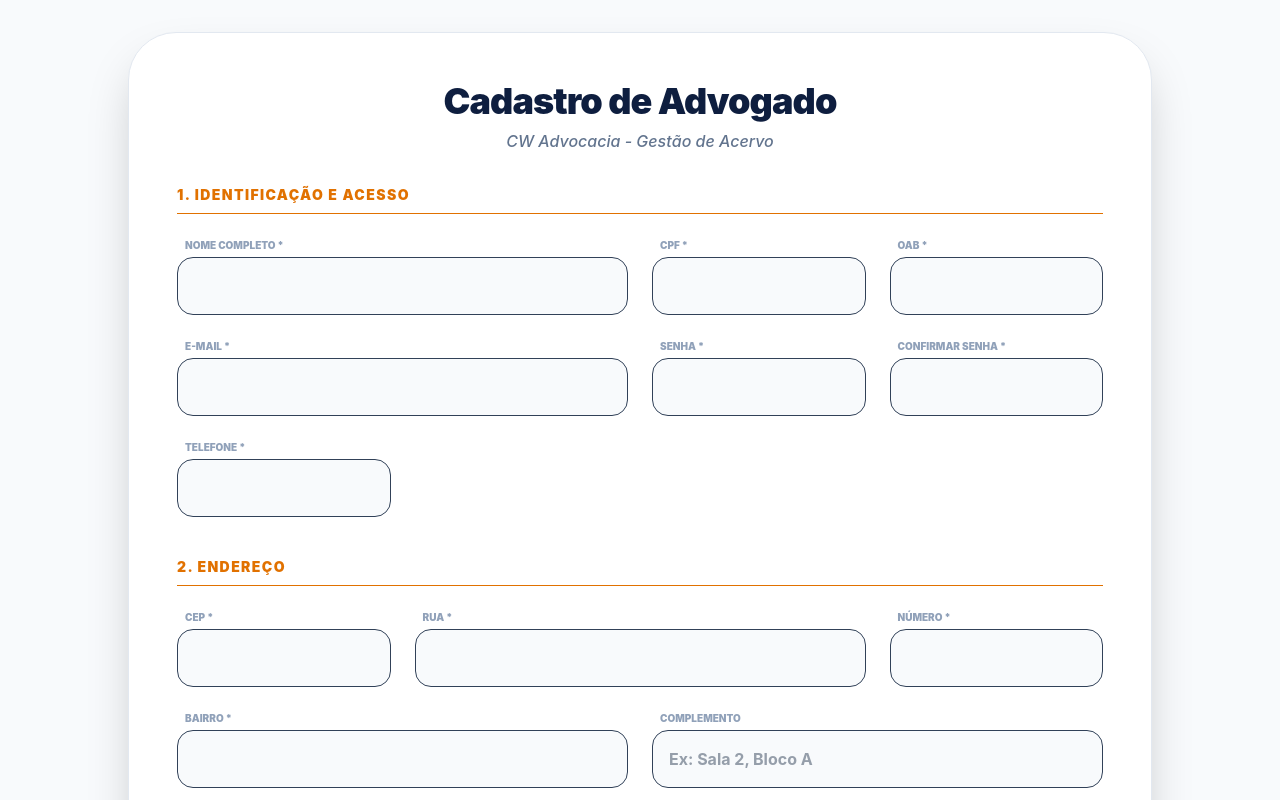
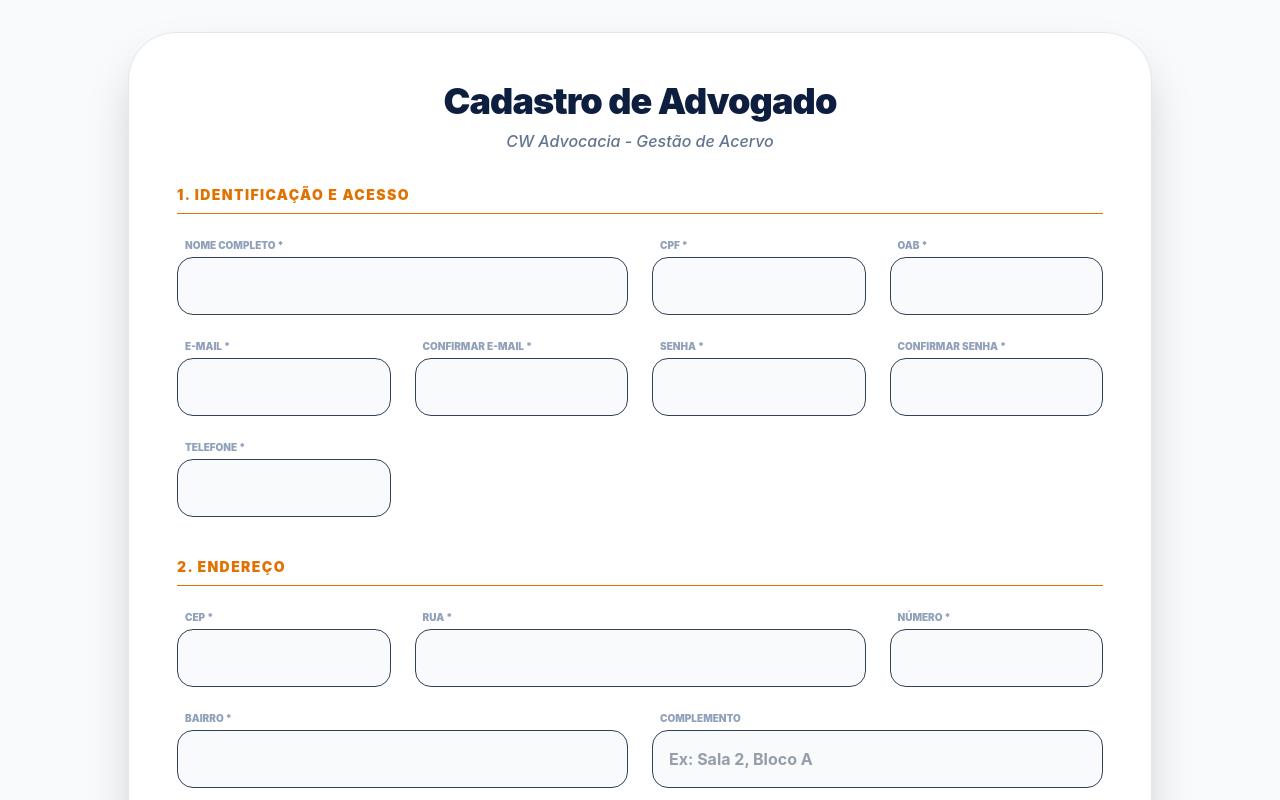
Before and after one commit to DavidWanderley/JuriModelos-app, a React (Vite) app: page /criar-conta in a window 1280 px wide. Shown: the top 800 px of the page. Built offline with nearby package versions, Linux system fonts and the light colour scheme.

Commit message:
adicao do campo de confirmacao de email

```diff
--- a/src/pages/SignUp.jsx
+++ b/src/pages/SignUp.jsx
@@ -6,6 +6,7 @@ const SignUp = () => {
   const [dados, setDados] = useState({
     nome: "",
     email: "",
+    confirmarEmail: "",
     senha: "",
     confirmarSenha: "",
     telefone: "",
@@ -121,12 +122,15 @@ const SignUp = () => {
   const handleSubmit = async (e) => {
     e.preventDefault();
 
+    if (dados.email !== dados.confirmarEmail)
+      return alert("Os e-mails não coincidem!");
     if (dados.senha !== dados.confirmarSenha)
       return alert("As senhas não coincidem!");
 
     setLoading(true);
     try {
-      const { confirmarSenha, ...dadosParaEnviar } = dados;
+      const { confirmarEmail, confirmarSenha, ...dadosParaEnviar } = dados;
+
       await api.post("/auth/register", dadosParaEnviar);
       alert("Advogado cadastrado com sucesso!");
       navigate("/login");
@@ -195,7 +199,7 @@ const SignUp = () => {
                 />
               </div>
 
-              <div className="md:col-span-2 flex flex-col gap-1">
+              <div className="md:col-span-1 flex flex-col gap-1">
                 <label className="text-[10px] font-black uppercase text-slate-400 ml-2">
                   E-mail *
                 </label>
@@ -203,8 +207,22 @@ const SignUp = () => {
                   type="email"
                   name="email"
                   required
-                  className="bg-slate-50 border p-4 rounded-2xl outline-none font-bold text-slate-700 focus:ring-2 focus:ring-amber-500"
+                  className="bg-slate-50 border p-4 rounded-2xl outline-none font-bold text-slate-700"
                   value={dados.email}
+                  onChange={handleChange}
+                />
+              </div>
+
+              <div className="md:col-span-1 flex flex-col gap-1">
+                <label className="text-[10px] font-black uppercase text-slate-400 ml-2">
+                  Confirmar E-mail *
+                </label>
+                <input
+                  type="email"
+                  name="confirmarEmail"
+                  required
+                  className="bg-slate-50 border p-4 rounded-2xl outline-none font-bold text-slate-700"
+                  value={dados.confirmarEmail}
                   onChange={handleChange}
                 />
               </div>
@@ -235,7 +253,7 @@ const SignUp = () => {
                   onChange={handleChange}
                 />
               </div>
-              <div className="flex flex-col gap-1">
+              <div className="md:col-span-2 lg:col-span-1 flex flex-col gap-1">
                 <label className="text-[10px] font-black uppercase text-slate-400 ml-2">
                   Telefone *
                 </label>
```
